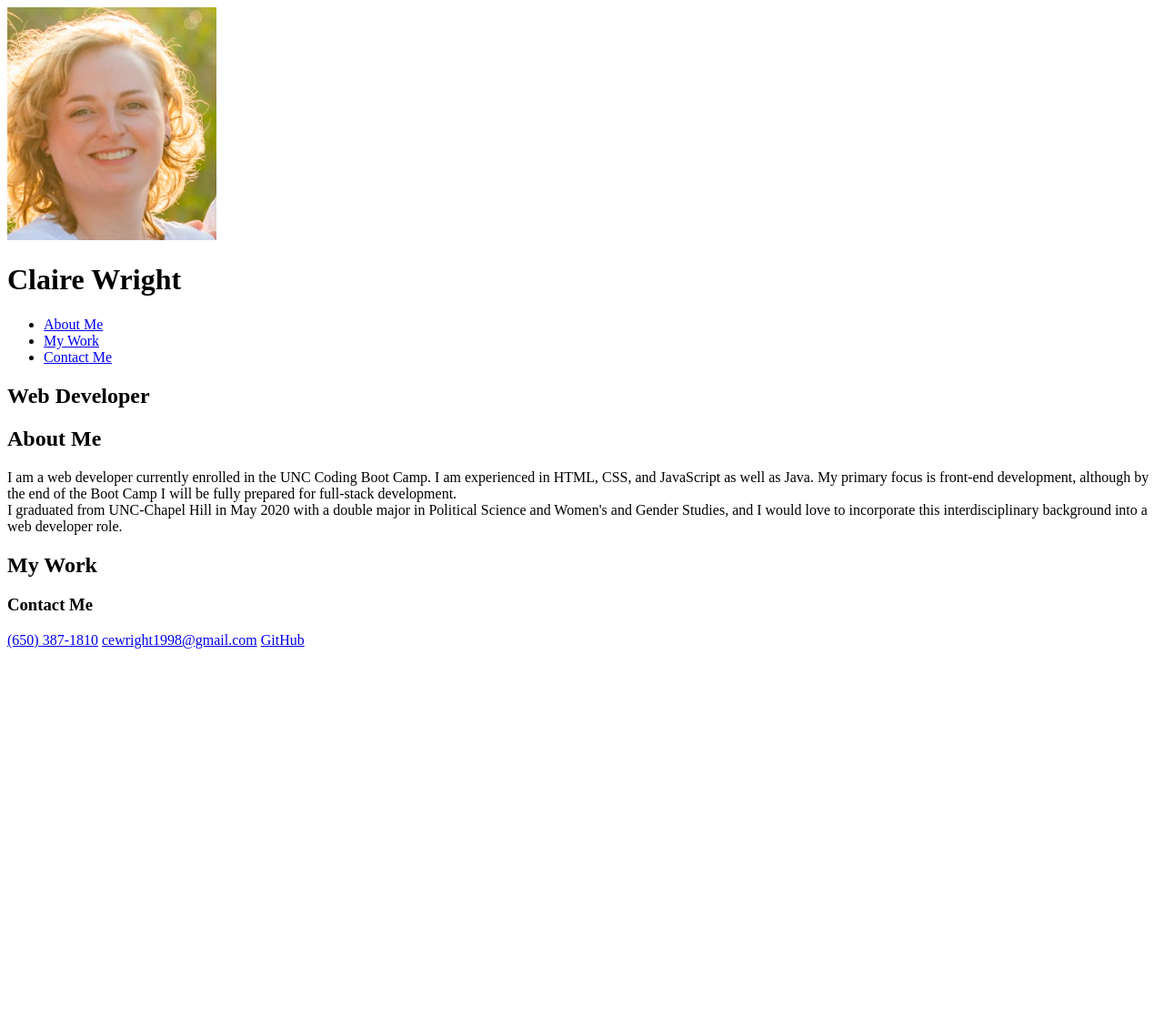
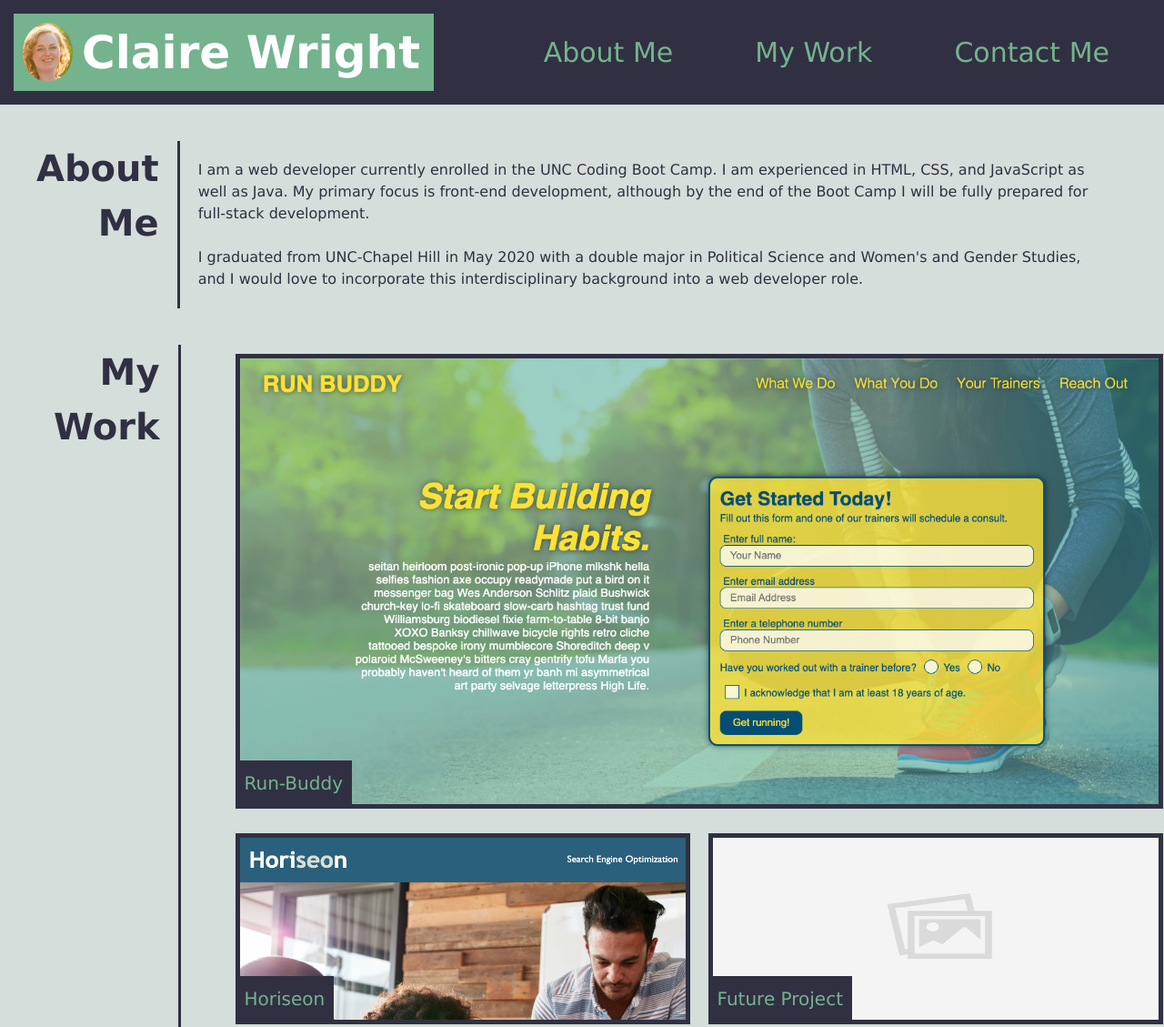
Before and after one commit to cewright98/portfolio, a plain HTML site: page index.html in a window 1280 px wide. Shown: the top 1129 px of the page at 91% size. Before the commit the page ends 800 px from the top, so only its background shows below. Drawn offline with Linux system fonts and the light colour scheme.

Commit message:
added css

```diff
--- /dev/null
+++ b/assets/css/style.css
@@ -0,0 +1,136 @@
+:root {
+    --primary-color: #313042;
+    --secondary-color: #74b38d;
+}
+
+* {
+    margin: 0;
+    padding: 0;
+    box-sizing: border-box;
+}
+
+body {
+    background-color: #d5deda;
+    font-family:'Lucida Sans', 'Lucida Sans Regular', 'Lucida Grande', 'Lucida Sans Unicode', Geneva, Verdana, sans-serif;
+    font-weight: lighter;
+    color: var(--primary-color);
+}
+
+header, footer {
+    display: flex;
+    flex-wrap: wrap;
+    justify-content: space-between;
+    background-color: var(--primary-color);
+    align-items: center;
+    color: white;
+    width: 100%;
+    padding: 15px;
+}
+
+header div {
+    display: flex;
+    align-items: center;
+    background-color: var(--secondary-color);
+    padding-right: 15px;
+}
+
+header h1 {
+    font-size: 50px;
+}
+
+header img {
+    border-radius: 50%;
+    padding: 10px;
+    width: 75px;
+    height: 85px;
+}
+
+header nav ul, footer nav ul {
+    display: flex;
+    flex-wrap: wrap;
+    justify-content: space-between;
+    text-decoration: none;
+    list-style-type: none;
+}
+
+header a, footer a {
+    text-decoration: none;
+    color: var(--secondary-color);
+    padding: 45px;
+    font-size: 30px;
+}
+
+footer h3 {
+    font-size: 40px;
+    padding-left: 15px;
+}
+
+footer a {
+    font-size: 25px;
+    text-decoration: underline;
+}
+
+.about-me, .my-work {
+    display: flex;
+    justify-content: space-between;
+    line-height: 1.5;
+    margin: 40px;
+
+}
+
+.about-me h2, .my-work h2 {
+    font-size: 40px;
+    padding-right: 20px;
+    border-right: 3px solid var(--primary-color);
+    text-align: right;
+}
+
+.about-me p {
+    font-size: 28;
+    padding: 20px;
+}
+
+.my-work {
+    padding-left: 19px;
+}
+
+.my-work nav {
+    padding-left: 50px;
+    display: flex;
+    flex-wrap: wrap;
+}
+
+.my-work img {
+    width: 500px;
+    height: 210px;
+    margin: 10px;
+    border: solid 5px var(--primary-color);
+}
+
+.image1 {
+    max-height: 530px;
+}
+
+.images {
+    max-height: 240px;
+}
+
+.image1 img {
+    width: 1020px;
+    height: 500px;
+}
+
+.my-work a {
+    position: relative;
+    text-align: center;
+    color: var(--secondary-color);
+}
+
+.my-work p {
+    position: absolute;
+    bottom: 20px;
+    left: 10px;
+    background-color: var(--primary-color);
+    padding: 10px;
+    font-size: 20px;
+}
--- a/index.html
+++ b/index.html
@@ -4,12 +4,15 @@
         <meta charset="UTF-8" />
         <title>Portfolio</title>
         <!-- link CSS file here -->
+        <link rel="stylesheet" href="./assets/css/style.css" />
     </head>
     <body>
         <header>
+            <div>
                 <!-- my name and photo -->
                 <img src="./assets/images/avatar.png" alt="" />
                 <h1>Claire Wright</h1>
+            </div>
             <!-- navigation links -->
             <nav>
                 <ul>
@@ -26,30 +29,58 @@
             </nav>
         </header>
 
-        <!-- hero section (if I have time) -->
-        <section class="hero">
-            <h2>Web Developer</h2>
-        </section>
-
-        <section id="about-me">
+        <section id="about-me" class="about-me">
             <h2>About Me</h2>
             <p>
                 I am a web developer currently enrolled in the UNC Coding Boot Camp. I am experienced in HTML, CSS, and JavaScript as well as Java. My primary focus is front-end development, although by the end of the Boot Camp I will be fully prepared for full-stack development.
+                <br>
                 <br>
                 I graduated from UNC-Chapel Hill in May 2020 with a double major in Political Science and Women's and Gender Studies, and I would love to incorporate this interdisciplinary background into a web developer role.
             </p>
         </section>
 
-        <section id="my-work">
+        <section id="my-work" class="my-work">
             <h2>My Work</h2>
-            <!-- figure out how to inlay previews of applications and add words over them -->
+            <!-- add images of my projects / placeholders for future work -->
+            <nav>
+                <a href="https://cewright98.github.io/run-buddy/" target="blank" class="image1">
+                    <img src="./assets/images/run-buddy.png" alt="preview of run-buddy project" class="image1" />
+                    <p>Run-Buddy</p>
+                </a>
+                <a href="https://cewright98.github.io/Horiseon/" target="blank" class="images">
+                    <img src="./assets/images/horiseon.png" alt="preview of horiseon project" />
+                    <p>Horiseon</p>
+                </a>
+                <a class="images">
+                    <img src="./assets/images/placeholder.jpeg" alt="placeholder for a future project" />
+                    <p>Future Project</p>
+                </a>
+                <a class="images">
+                    <img src="./assets/images/placeholder.jpeg" alt="placeholder for a future project" />
+                    <p>Future Project</p>
+                </a>
+                <a class="images">
+                    <img src="./assets/images/placeholder.jpeg" alt="placeholder for a future project" />
+                    <p>Future Project</p>
+                </a>
+            </nav>
         </section>
 
         <footer id="contact-me">
             <h3>Contact Me</h3>
+            <nav>
+                <ul>
+                    <li>
                         <a href="tel:6503871810">(650) 387-1810</a>
+                    </li>
+                    <li>
                         <a href="mailto: cewright1998@gmail.com">cewright1998@gmail.com</a>
+                    </li>
+                    <li>
                         <a href="https://github.com/cewright98" target="_blank">GitHub</a>
+                    </li>
+                </ul>
+            </nav>
         </footer>
     </body>
 </html>
```
Also changed, not shown: assets/images/horiseon.png (added), assets/images/placeholder.jpeg (added), assets/images/run-buddy.png (added). Lines whose indentation alone changed are shown as unchanged.
